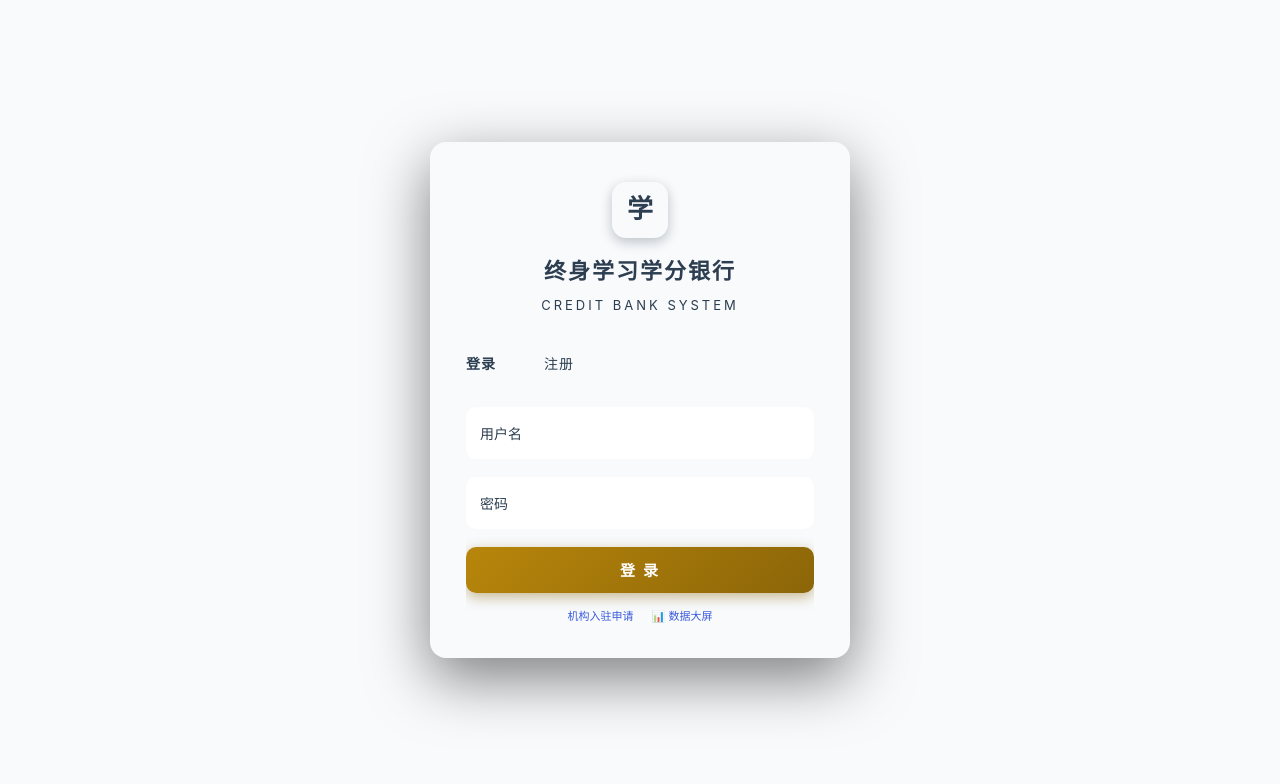
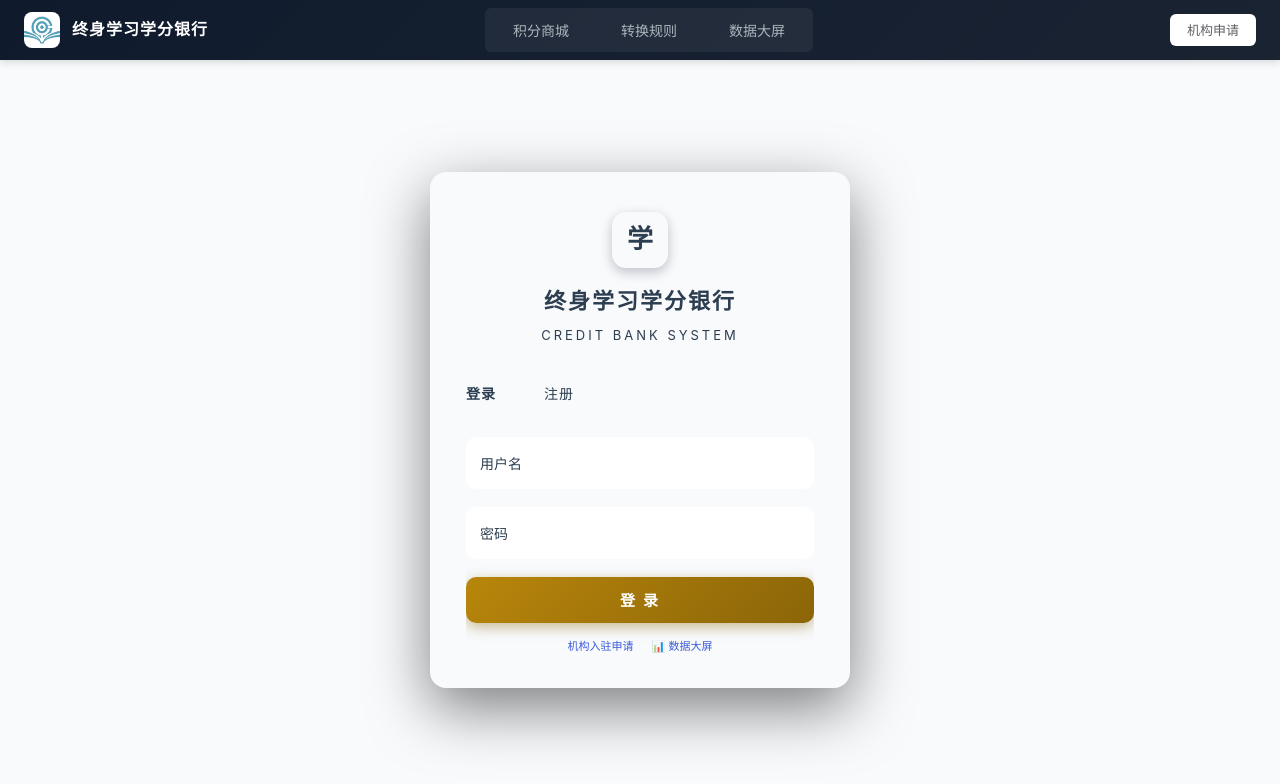
Before and after one commit to dreamer122376/CreditBank, a Vue app in the folder credit-bank-mvp/frontend/: page /login in a window 1280 px wide. Shown: the top 784 px of the page. Built offline with nearby package versions, Linux system fonts and the light colour scheme.

Commit message:
登录界面也有顶部导航栏

```diff
--- a/credit-bank-mvp/frontend/src/views/Login.vue
+++ b/credit-bank-mvp/frontend/src/views/Login.vue
@@ -1,5 +1,27 @@
 <template>
   <div class="login-wrap">
+    <header class="public-nav">
+      <div class="nav-container">
+        <div class="nav-left">
+          <div class="nav-brand">
+            <img src="/logo.jpg" alt="学分银行" class="nav-logo" />
+            <span class="nav-title">终身学习学分银行</span>
+          </div>
+        </div>
+        <div class="nav-center">
+          <div class="nav-tabs">
+            <button class="nav-tab" @click="goHome('point-mall')">积分商城</button>
+            <button class="nav-tab" @click="goHome('conversion-rules')">转换规则</button>
+            <button class="nav-tab" @click="goHome('dashboard')">数据大屏</button>
+          </div>
+        </div>
+        <div class="nav-right">
+          <el-button type="primary" class="nav-btn-hidden">登录</el-button>
+          <el-button @click="goOrgRegister">机构申请</el-button>
+        </div>
+      </div>
+    </header>
+
     <!-- 背景装饰 -->
     <div class="bg-glyph" aria-hidden="true">学</div>
 
@@ -270,6 +292,10 @@ async function handleRegister() {
 function goOrgRegister() {
   router.push('/org-register')
 }
+
+function goHome(tab) {
+  router.push({ path: '/', query: { tab } })
+}
 </script>
 
 <style scoped>
@@ -295,6 +321,125 @@ function goOrgRegister() {
   background: var(--ink);
   position: relative;
   overflow: hidden;
+  padding-top: 60px;
+}
+
+.public-nav {
+  background: linear-gradient(135deg, #0F1B2D 0%, #1A2332 100%);
+  box-shadow: 0 2px 8px rgba(0, 0, 0, 0.15);
+  position: fixed;
+  top: 0;
+  left: 0;
+  right: 0;
+  z-index: 100;
+}
+
+.nav-container {
+  max-width: 1480px;
+  margin: 0 auto;
+  padding: 0 24px;
+  height: 60px;
+  display: flex;
+  align-items: center;
+  justify-content: space-between;
+}
+
+.nav-left {
+  flex-shrink: 0;
+}
+
+.nav-brand {
+  display: flex;
+  align-items: center;
+  gap: 12px;
+}
+
+.nav-logo {
+  width: 36px;
+  height: 36px;
+  border-radius: 8px;
+  object-fit: cover;
+}
+
+.nav-title {
+  font-size: 16px;
+  font-weight: 600;
+  color: #fff;
+  letter-spacing: 1px;
+}
+
+.nav-center {
+  flex: 1;
+  display: flex;
+  justify-content: center;
+}
+
+.nav-tabs {
+  display: flex;
+  gap: 4px;
+  background: rgba(255, 255, 255, 0.06);
+  border-radius: 6px;
+  padding: 4px;
+}
+
+.nav-tab {
+  padding: 8px 24px;
+  font-size: 14px;
+  color: #adb5bd;
+  background: transparent;
+  border: none;
+  border-radius: 4px;
+  cursor: pointer;
+  transition: all 0.2s;
+  font-weight: 500;
+}
+
+.nav-tab:hover {
+  color: #fff;
+  background: rgba(255, 255, 255, 0.1);
+}
+
+.nav-right {
+  flex-shrink: 0;
+  display: flex;
+  gap: 8px;
+}
+
+.nav-right .el-button {
+  font-size: 13px;
+  padding: 6px 16px;
+  border-radius: 6px;
+}
+
+.nav-btn-hidden {
+  opacity: 0;
+  pointer-events: none;
+  cursor: default;
+}
+
+@media (max-width: 768px) {
+  .login-wrap {
+    padding-top: 56px;
+  }
+
+  .nav-container {
+    padding: 0 16px;
+    height: 56px;
+  }
+
+  .nav-title {
+    display: none;
+  }
+
+  .nav-tab {
+    padding: 6px 16px;
+    font-size: 13px;
+  }
+
+  .nav-right .el-button {
+    padding: 4px 12px;
+    font-size: 12px;
+  }
 }
 
 /* ===== 背景书法水印 ===== */
```
